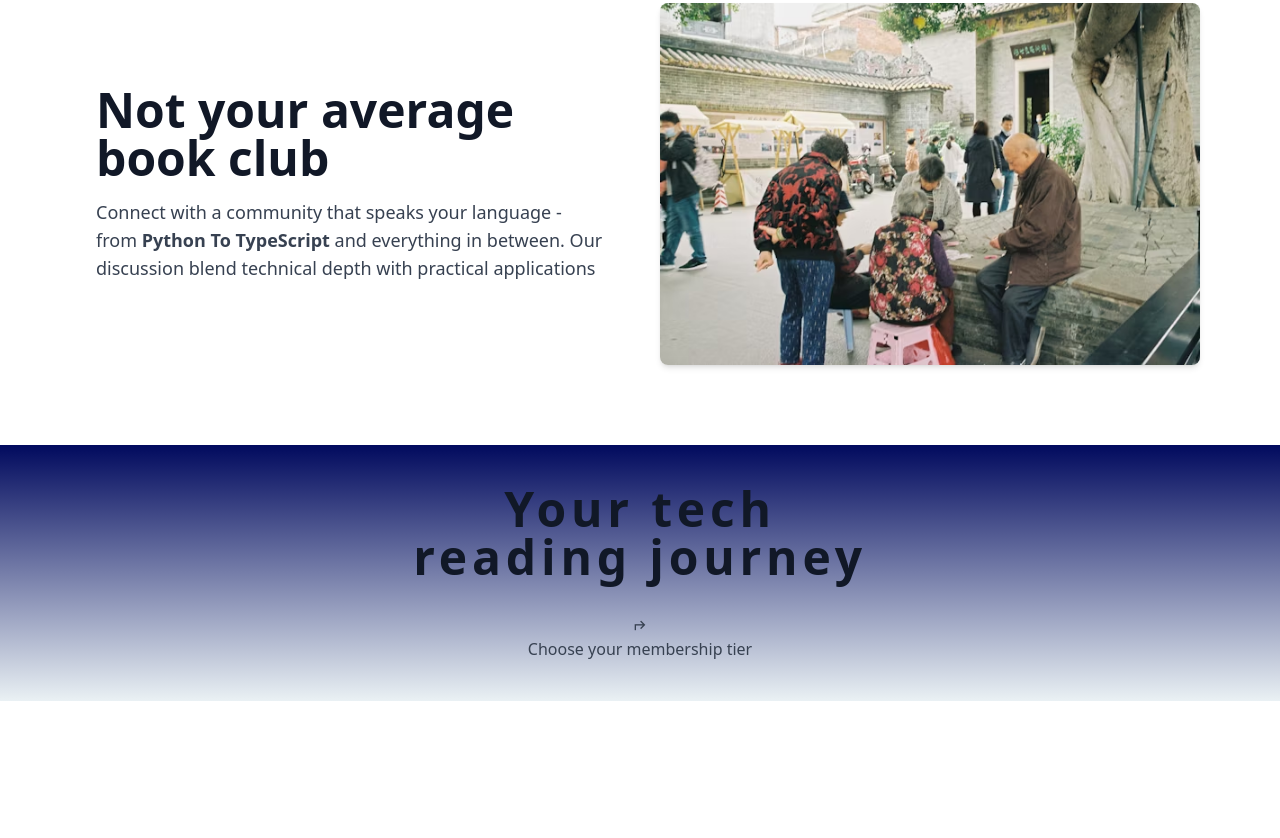
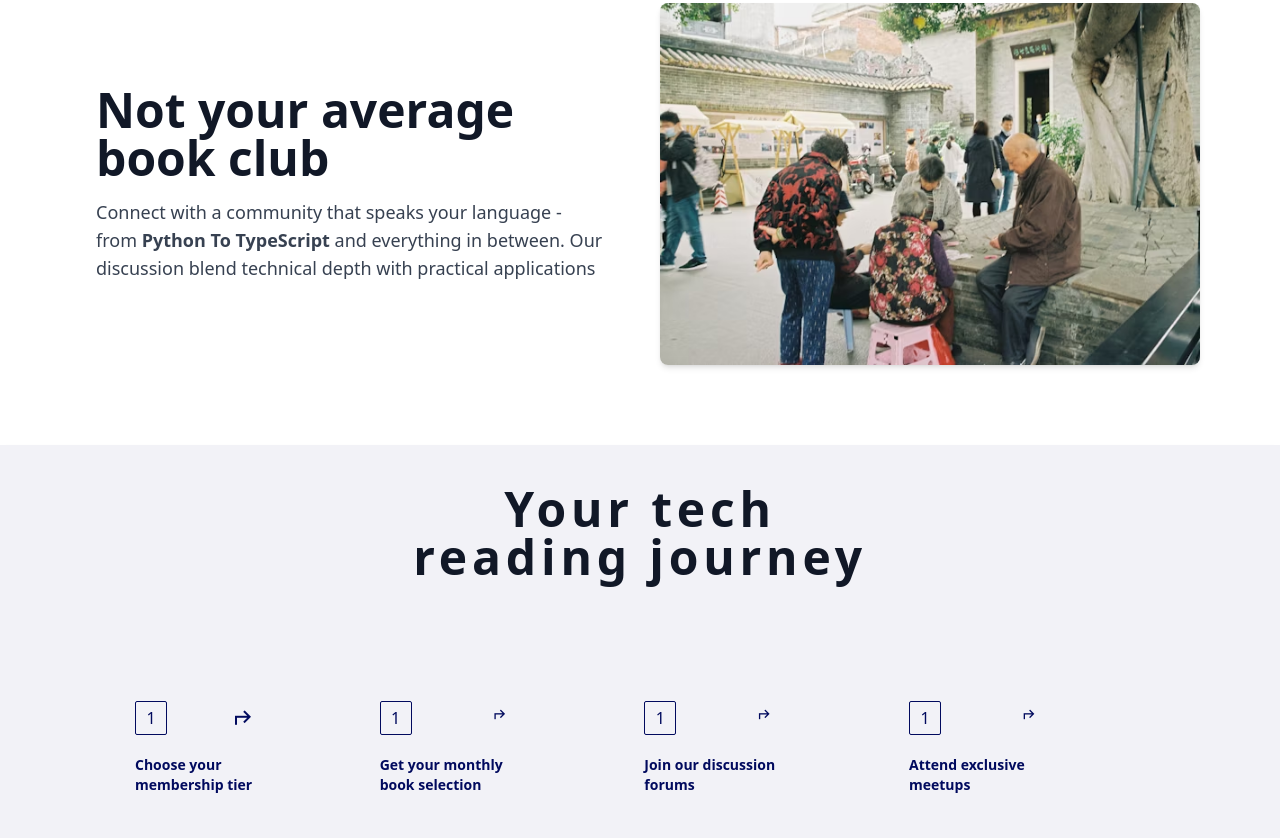
Before and after one commit to Khaffycodes/landing-page-assignment, a website: page src/index.html in a window 1280 px wide. Shown: the part 1325-2163 px from the top of the page. Before the commit the page ends 2026 px from the top, so only its background shows below. Drawn offline with nearby package versions, Linux system fonts and the light colour scheme.

Commit message:
building membership section

```diff
--- a/src/index.html
+++ b/src/index.html
@@ -165,19 +165,65 @@
     </section>
     <!-- Reading Journey -->
     <section
-      class="px-20 py-10 bg-gradient-to-b from-primaryColor to-[#eaf1f4] space-y-20"
+      class="px-20 py-10 space-y-20 font-oswald shadow-md bg-primaryColor/5 shadow-md"
     >
-      <div class="text-center">
-        <h2
-          class="text-3xl md:text-4xl lg:text-5xl font-bold text-gray-900 mb-8 tracking-widest leading-20"
-        >
-          Your tech <span class="block">reading journey</span>
-        </h2>
-        <div class="text-gray-700">
-          <div class="text-center">
+      <h2
+        class="text-3xl md:text-4xl lg:text-5xl font-bold text-gray-900 mb-8 tracking-widest text-center"
+      >
+        Your tech <span class="block">reading journey</span>
+      </h2>
+      <div
+        class="container flex items-center justify-between text-primaryColor"
+      >
+        <div class="w-[200px] px-10 py-10">
+          <div class="flex items-center justify-between">
+            <li
+              class="list-none p-1 border-[1.5px] w-8 text-center border-primaryColor rounded-sm"
+            >
+              1
+            </li>
+            <i class="ri-corner-up-right-line text-2xl"></i>
+          </div>
+
+          <p class="mt-5 text-sm font-semibold">Choose your membership tier</p>
+        </div>
+        <div class="w-[200px] px-5 py-10">
+          <div class="flex items-center justify-between">
+            <li
+              class="list-none p-1 border-[1.5px] w-8 text-center border-primaryColor rounded-sm"
+            >
+              1
+            </li>
             <i class="ri-corner-up-right-line w-12 mb-2"></i>
-            <p>Choose your membership tier</p>
           </div>
+
+          <p class="mt-5 text-sm font-semibold">
+            Get your monthly book selection
+          </p>
+        </div>
+        <div class="w-[200px] px-5 py-10">
+          <div class="flex items-center justify-between">
+            <li
+              class="list-none p-1 border-[1.5px] w-8 text-center border-primaryColor rounded-sm"
+            >
+              1
+            </li>
+            <i class="ri-corner-up-right-line w-12 mb-2"></i>
+          </div>
+
+          <p class="mt-5 text-sm font-semibold">Join our discussion forums</p>
+        </div>
+        <div class="w-[200px] px-5 py-10">
+          <div class="flex items-center justify-between">
+            <li
+              class="list-none p-1 border-[1.5px] w-8 text-center border-primaryColor rounded-sm"
+            >
+              1
+            </li>
+            <i class="ri-corner-up-right-line w-12 mb-2"></i>
+          </div>
+
+          <p class="mt-5 text-sm font-semibold">Attend exclusive meetups</p>
         </div>
       </div>
     </section>
```
Also changed, not shown: dist/output.css.
